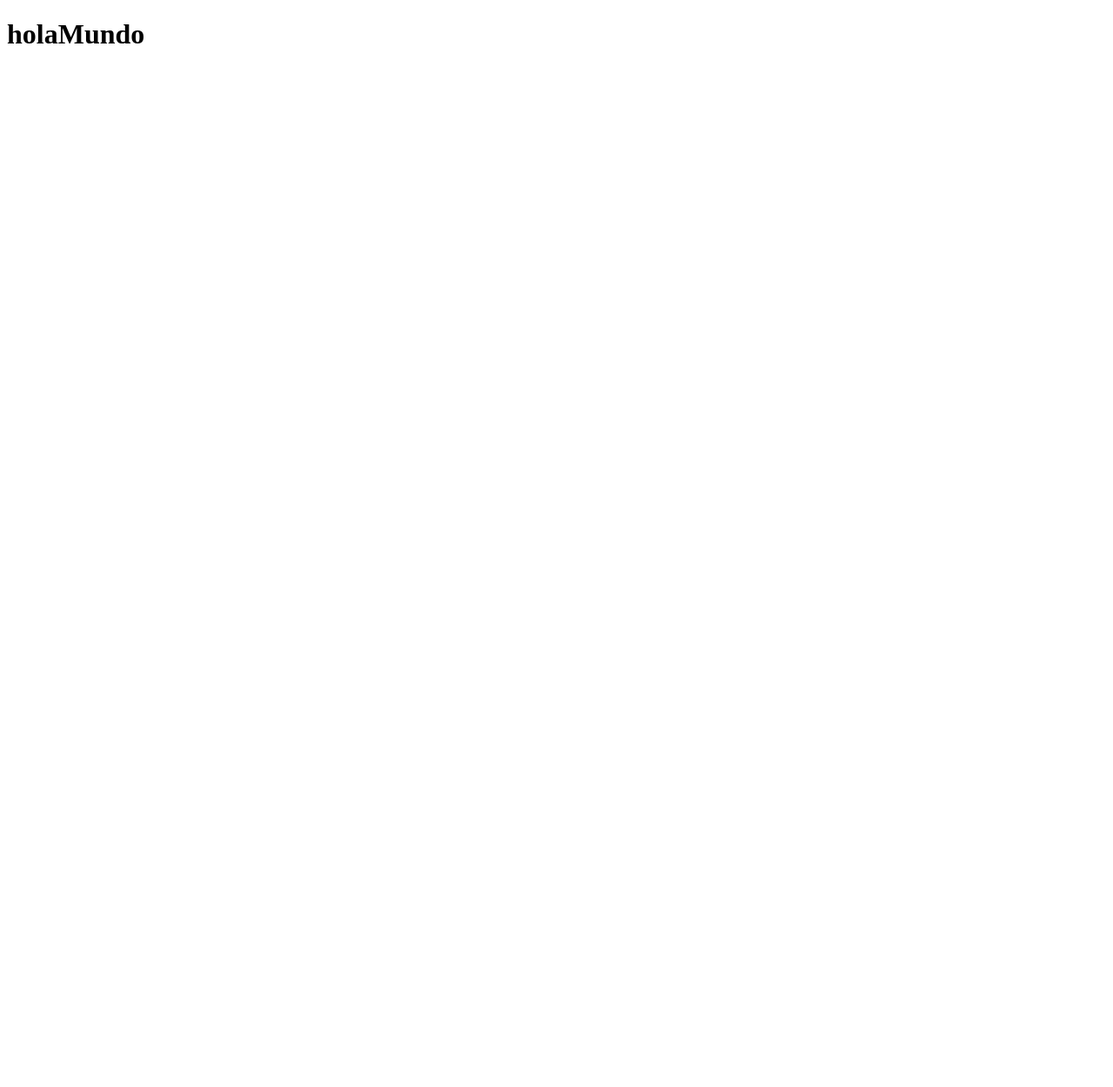
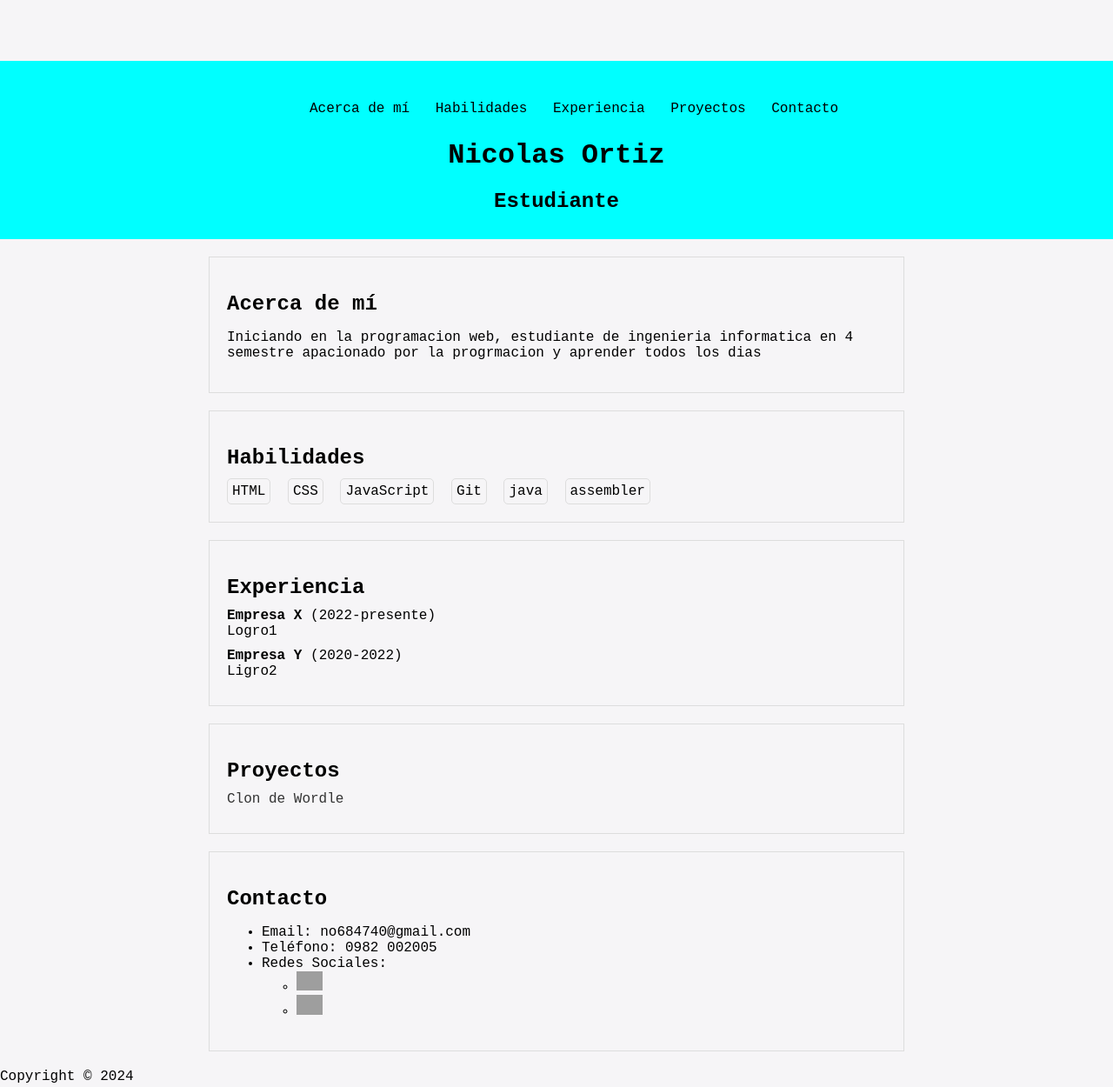
Before and after one commit to Nicolas-Ortiz-12/MiPorfolio, a plain HTML site: page index.html in a window 1280 px wide. Shown: the whole page at 87% size. Before the commit the page ends 800 px from the top, so only its background shows below. Drawn offline with Linux system fonts and the light colour scheme; grey boxes are pictures that could not be loaded.

Commit message:
segunda modificacion de porfolio

```diff
--- a/index.html
+++ b/index.html
@@ -1,12 +1,98 @@
 <!DOCTYPE html>
-<!--asi se hace los comentarios en html -->
-<html lang="es-ES">
-    <head>
-        <title> mi portafolio</title>
-    </head>
-    <body>
-        <h1>
-            holaMundo
-        </h1>
-    </body>
+<html>
+  <head>
+    <title>Mi portafolio</title>
+    <link rel="stylesheet" href="./style.css" />
+  </head>
+  <body>
+    <header>
+        <nav>
+            <ul>
+              <a href="#acerca-de-mi">Acerca de mí   </a>
+              <a href="#habilidades">Habilidades</a>
+              <a href="#experiencia">Experiencia</a>
+              <a href="#proyectos">Proyectos</a>
+              <a href="#contacto">Contacto</a>
+            </ul>
+        </nav>
+
+        <h1>Nicolas Ortiz</h1>
+        <h2>Estudiante</h2>
+      </header>
+      <main>
+        <section id="acerca-de-mi">
+        <h2>Acerca de mí</h2>
+        <p>
+            Iniciando en la programacion web, estudiante de ingenieria informatica en 4 semestre apacionado por la progrmacion y aprender todos los dias
+        </p>
+      </section>
+
+      <section id="habilidades">
+        <h2> Habilidades </h2>
+        <ul>
+            <li>HTML</li>
+            <li>CSS</li>
+            <li>JavaScript</li>
+            <li>Git</li>
+            <li>java</li>
+            <li> assembler</li>
+          </ul>
+      </section>
+
+      <section id="experiencia">
+        <h2>Experiencia</h2>
+        <ul>
+          <li>
+            <b>Empresa X</b> (2022-presente)
+            <ul>
+              <li>Logro1</li>
+
+            </ul>
+          </li>
+          <li>
+            <strong>Empresa Y</strong> (2020-2022)
+            <ul>
+              <li>Ligro2</li>
+            </ul>
+          </li>
+        </ul>
+      </section>
+
+      <section id="proyectos">
+        <h2>Proyectos</h2>
+        <ul>
+          <li>
+            <a href="https://www.nytimes.com/games/wordle/index.html" target="_blank"
+              >Clon de Wordle</a
+            >
+          </li>
+        </ul>
+      </section>
+
+      <section id="contacto">
+        <h2>Contacto</h2>
+        <ul>
+          <li>Email: no684740@gmail.com</li>
+          <li>Teléfono: 0982 002005</li>
+          <li>
+            Redes Sociales:
+            <ul>
+              <li>
+                <a href="https://x.com/nico12_ortiz" target="_blank"><img src =https://img.freepik.com/vector-gratis/aplicacion-twitter-nuevo-logotipo-x-sobre-fondo-negro_1017-45425.jpg?w=740&t=st=1718809745~exp=1718810345~hmac=730fa104afad4b7dcdf8863c47eb046476805d8a47d9295160a04b3b2db6bfde" width="30"/></a>
+              </li>
+              <li>
+                <a href="https://www.instagram.com/nicolas_ortiz1234/" target="_blank"><img src="https://img.freepik.com/vector-gratis/icono-redes-sociales-vector-instagram-7-junio-2021-bangkok-tailandia_53876-136728.jpg?t=st=1718809867~exp=1718813467~hmac=fe5ddb3285acae9fd36f0de7f689a265bd907f99a287f2ceb302c5027b121f08&w=740"width="30" /></a>
+              </li>
+
+              <!-- Agrega más redes sociales si lo deseas -->
+            </ul>
+          </li>
+        </ul>
+      </section>
+
+    </main>
+      <footer>
+        <p>Copyright &copy; 2024</p>
+      </footer>
+  </body>
 </html>
--- /dev/null
+++ b/style.css
@@ -0,0 +1,120 @@
+
+body{
+    background: #f6f5f7;
+    font-family: 'Courier New', sans-serif;
+    margin: 0;
+    scroll-behavior: smooth;
+    padding-top: 70px;
+}
+
+header {
+    background-color: aqua;
+    color: black;
+    text-align: center;
+    padding: 20px;
+    margin-bottom: 20px;
+}
+
+h1 {
+    margin-top: 0;
+}
+
+h2 {
+    margin-bottom: 10px;
+}
+
+nav {
+    list-style: none;
+    padding: 0;
+    margin: 0;
+    text-align: center;
+}
+
+nav a {
+    text-decoration: none;
+    color: black;
+    padding: 10px;
+    display: inline-block;
+}
+
+nav a:hover {
+    background-color: gainsboro;
+}
+
+main {
+    max-width: 800px;
+    margin: 0 auto;
+}
+
+section {
+    padding: 20px;
+    border: 1px solid #ddd;
+    margin-bottom: 20px;
+}
+#habilidades ul {
+    list-style: none;
+    padding: 0;
+    margin: 0;
+}
+
+#habilidades ul li {
+    display: inline-block;
+    padding: 5px;
+    border: 1px solid #ddd;
+    border-radius: 5px;
+    margin-right: 10px;
+}
+#experiencia ul {
+    list-style: none;
+    padding: 0;
+    margin: 0;
+}
+
+#experiencia ul li {
+    margin-bottom: 10px;
+}
+
+#experiencia ul li strong {
+    font-weight: bold;
+}
+#proyectos ul {
+    list-style: none;
+    padding: 0;
+    margin: 0;
+}
+
+#proyectos ul li {
+    margin-bottom: 10px;
+}
+
+#proyectos ul li a {
+    text-decoration: none;
+    color: #333;
+}
+
+#proyectos ul li a:hover {
+    text-decoration: underline;
+}
+#contacto form {
+    margin: 0 auto;
+    width: 500px;
+}
+
+#contacto form input,
+#contacto form textarea {
+    width: 100%;
+    padding: 10px;
+    margin-bottom: 10px;
+    border: 1px solid #ddd;
+}
+
+#contacto form textarea {
+    height: 100px;
+}
+
+#contacto form input[type="submit"] {
+    background-color: #333;
+    color: #fff;
+    border: none;
+    cursor: pointer;
+}
```
